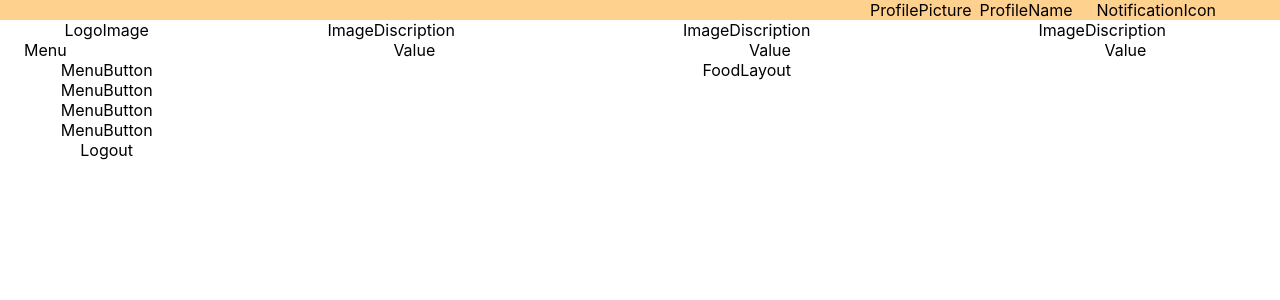
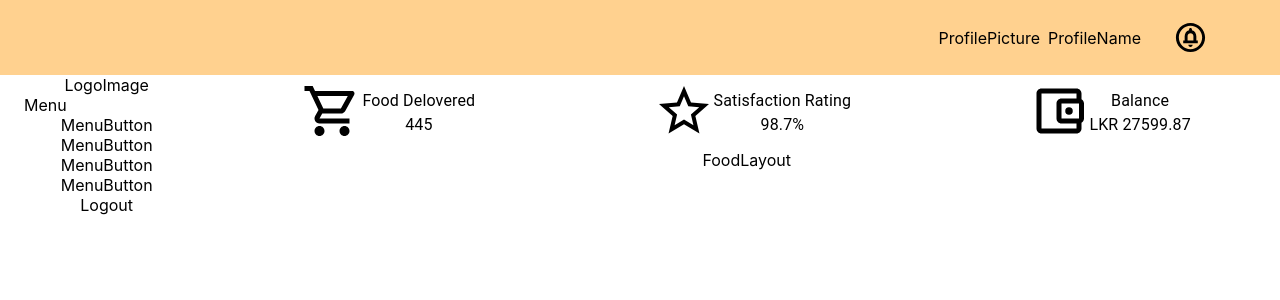
Before and after one commit to shakuvi/final-project-web-frontend, a React (Create React App) app: page /foods in a window 1280 px wide. Shown: the top 300 px of the page. Built offline with nearby package versions, Linux system fonts and the light colour scheme.

Commit message:
Make some componets in Statistic navbar and top navbar

```diff
--- a/src/components/common/StatisticNavBar/Discription.js
+++ b/src/components/common/StatisticNavBar/Discription.js
@@ -1,5 +1,10 @@
+import { Typography } from "@mui/material";
 import React from "react";
 
-export default function Discription() {
-  return <div>Discription</div>;
+export default function Discription({ val }) {
+  return (
+    <div>
+      <Typography>{val}</Typography>
+    </div>
+  );
 }
--- a/src/components/common/StatisticNavBar/Image.js
+++ b/src/components/common/StatisticNavBar/Image.js
@@ -1,5 +1,5 @@
 import React from "react";
 
-export default function Image() {
-  return <div>Image</div>;
+export default function Image({ val }) {
+  return <div>{val}</div>;
 }
--- a/src/components/common/StatisticNavBar/Value.js
+++ b/src/components/common/StatisticNavBar/Value.js
@@ -1,5 +1,10 @@
+import { Typography } from "@mui/material";
 import React from "react";
 
-export default function Value() {
-  return <div>Value</div>;
+export default function Value({ val }) {
+  return (
+    <div>
+      <Typography>{val}</Typography>
+    </div>
+  );
 }
--- a/src/components/common/TopNavBar/NotificationIcon.js
+++ b/src/components/common/TopNavBar/NotificationIcon.js
@@ -1,5 +1,13 @@
 import React from "react";
+import CircleNotificationsOutlinedIcon from "@mui/icons-material/CircleNotificationsOutlined";
+import { IconButton } from "@mui/material";
 
 export default function NotificationIcon() {
-  return <div>NotificationIcon</div>;
+  return (
+    <div>
+      <IconButton sx={{ color: "#000000" }}>
+        <CircleNotificationsOutlinedIcon fontSize="large" />
+      </IconButton>
+    </div>
+  );
 }
--- a/src/layouts/common/StatisticNavBar.js
+++ b/src/layouts/common/StatisticNavBar.js
@@ -1,14 +1,48 @@
 import React from "react";
 import Item from "./StatisticNavBar/Item";
 import Grid2 from "@mui/material/Unstable_Grid2/Grid2";
+import ShoppingCartOutlinedIcon from "@mui/icons-material/ShoppingCartOutlined";
+import StarBorderOutlinedIcon from "@mui/icons-material/StarBorderOutlined";
+import AccountBalanceWalletOutlinedIcon from "@mui/icons-material/AccountBalanceWalletOutlined";
 
 export default function StatisticNavBar() {
+  const snavitems = [
+    {
+      image: <ShoppingCartOutlinedIcon sx={{ fontSize: "60px" }} />,
+      description: "Food Delovered",
+      value: "445",
+    },
+    {
+      image: <StarBorderOutlinedIcon sx={{ fontSize: "60px" }} />,
+      description: "Satisfaction Rating",
+      value: "98.7%",
+    },
+    {
+      image: (
+        <AccountBalanceWalletOutlinedIcon
+          sx={{ fontSize: "60px" }}
+          fontSize="large"
+        />
+      ),
+      description: "Balance",
+      value: "LKR 27599.87",
+    },
+  ];
   return (
     <div>
-      <Grid2 container justifyContent="space-around">
-        <Item />
-        <Item />
-        <Item />
+      <Grid2
+        container
+        justifyContent="space-around"
+        alignItems="center"
+        sx={{ height: "75px" }}
+      >
+        {snavitems.map((val, key) => {
+          return (
+            <Grid2 Item key={key}>
+              <Item info={val} />
+            </Grid2>
+          );
+        })}
       </Grid2>
     </div>
   );
--- a/src/layouts/common/StatisticNavBar/Item.js
+++ b/src/layouts/common/StatisticNavBar/Item.js
@@ -4,14 +4,14 @@ import Value from "../../../components/common/StatisticNavBar/Value";
 import Image from "../../../components/common/StatisticNavBar/Image";
 import Grid2 from "@mui/material/Unstable_Grid2/Grid2";
 
-export default function Item() {
+export default function Item({ info }) {
   return (
     <div>
-      <Grid2 container>
-        <Image />
+      <Grid2 container alignItems="center">
+        <Image val={info.image} />
         <Grid2 Item>
-          <Discription />
-          <Value />
+          <Discription val={info.description} />
+          <Value val={info.value} />
         </Grid2>
       </Grid2>
     </div>
--- a/src/layouts/common/TopNavBar.js
+++ b/src/layouts/common/TopNavBar.js
@@ -9,7 +9,11 @@ export default function TopNavBar() {
       <Grid2
         container
         justifyContent="flex-end"
-        sx={{ backgroundColor: "#FFD18F" }}
+        sx={{
+          backgroundColor: "#FFD18F",
+          height: "75px",
+          alignItems: "center",
+        }}
       >
         <Grid2 Item pr={3}>
           <Profile />
```
